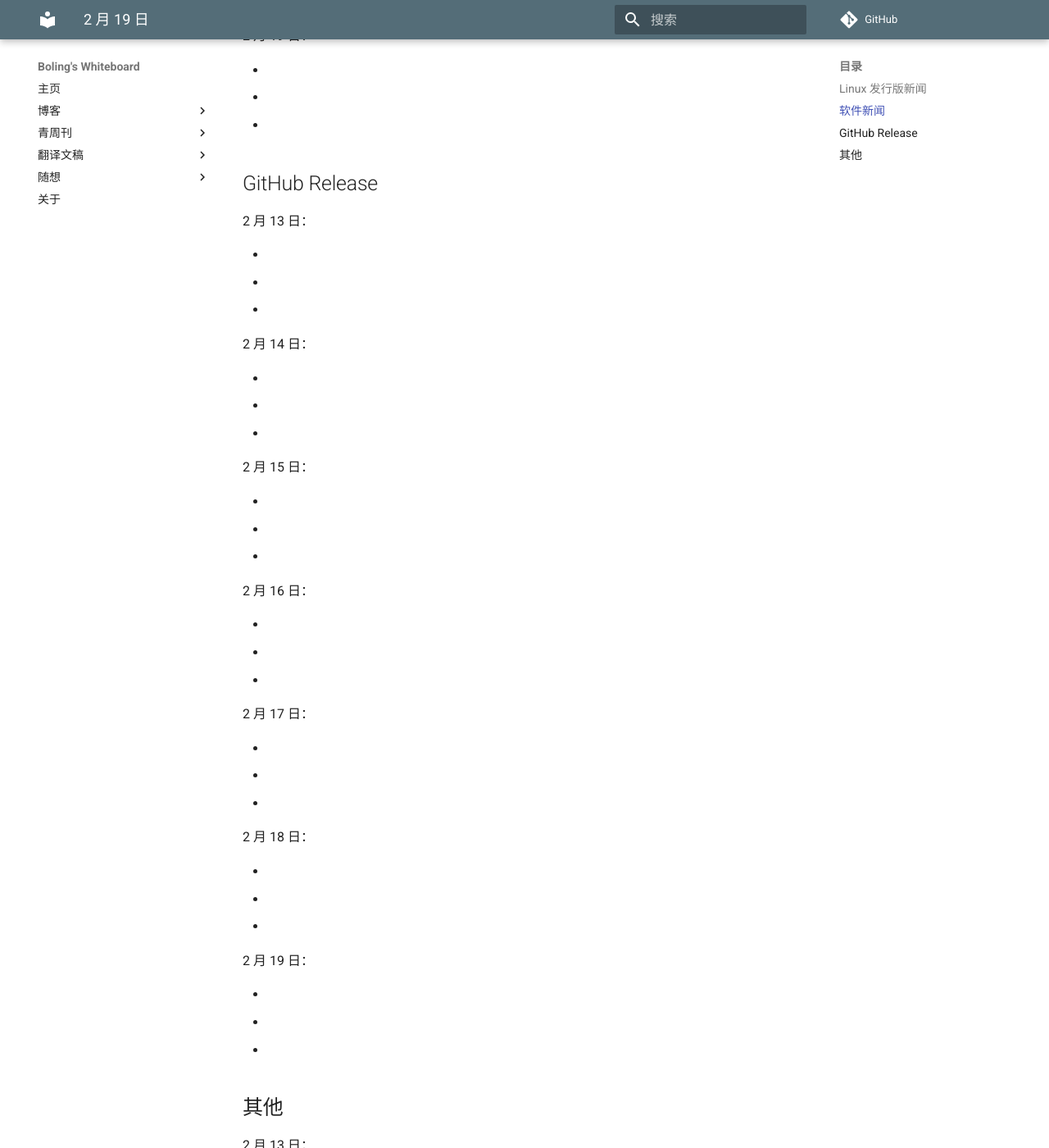
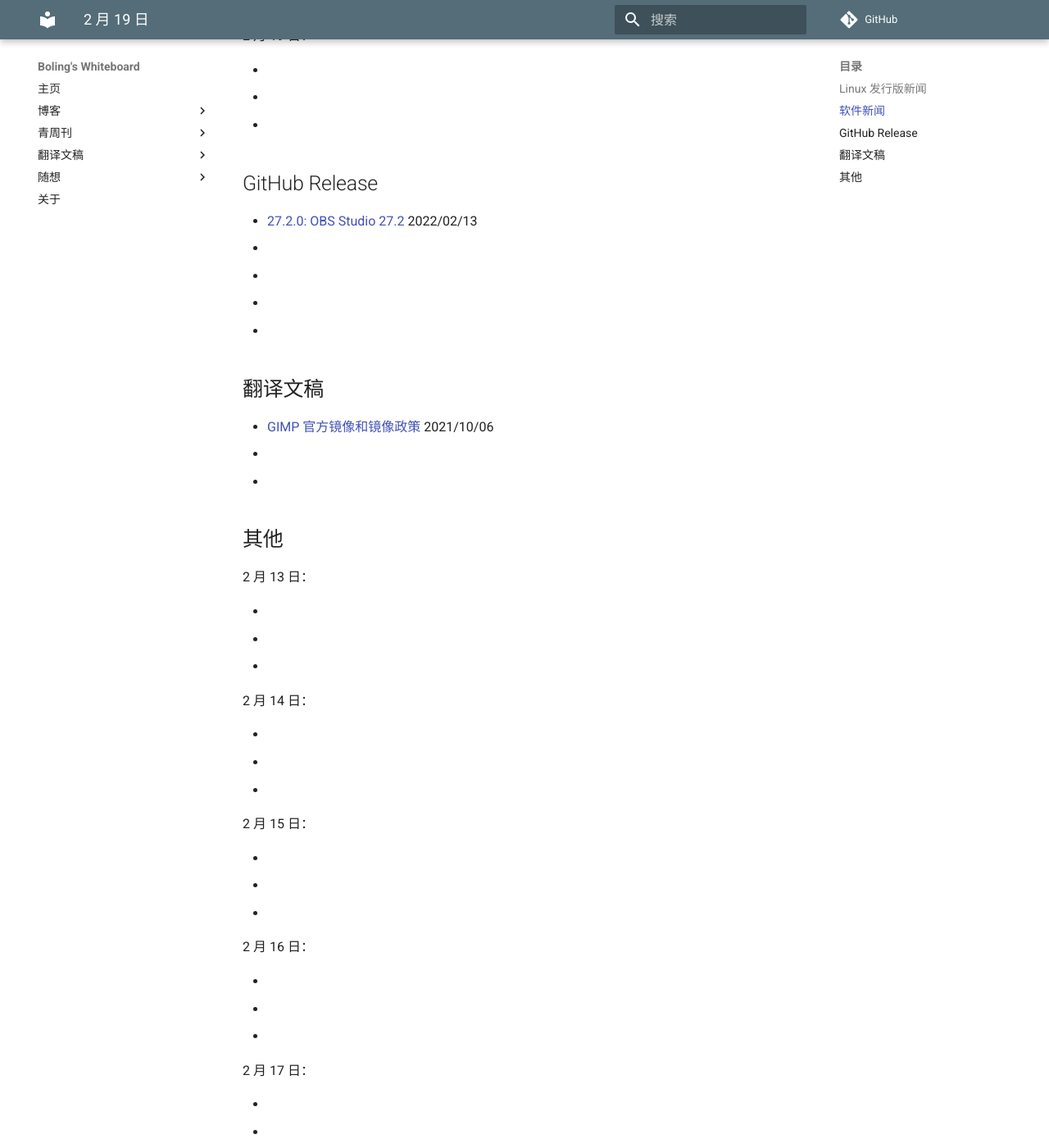
Before and after one commit to Hanjingxue-Boling/Whiteboard, an MkDocs documentation site: the page built from docs/weekly/22/02-19.md, in a window 1280 px wide and 1400 px high, scrolled down 2530 px. Shown: the whole window at 82% size. Built offline with MkDocs 1.6.1 and Material for MkDocs 9.7.7, drawn with Linux system fonts in a browser that asks for light colours; comment, search, counter and statistics services are not loaded.

Commit message:
添加新闻 02-13-1

```diff
--- a/docs/weekly/22/02-19.md
+++ b/docs/weekly/22/02-19.md
@@ -97,51 +97,19 @@
 - []()
 - []()
 
-
 ## GitHub Release
 
-2 月 13 日：
-
+- [27.2.0: OBS Studio 27.2](https://github.com/obsproject/obs-studio/releases/tag/27.2.0) 2022/02/13
+- []()
 - []()
 - []()
 - []()
 
-2 月 14 日：
+## 翻译文稿
 
+- [GIMP 官方镜像和镜像政策](../translation/gimp-mirror-policy.md) 2021/10/06
 - []()
 - []()
-- []()
-
-2 月 15 日：
-
-- []()
-- []()
-- []()
-
-2 月 16 日：
-
-- []()
-- []()
-- []()
-
-2 月 17 日：
-
-- []()
-- []()
-- []()
-
-2 月 18 日：
-
-- []()
-- []()
-- []()
-
-2 月 19 日：
-
-- []()
-- []()
-- []()
-
 
 ## 其他
 
```
Also changed, not shown: docs/weekly/.tample.md (+3 -35 lines), docs/weekly/index.md (+4 -0 lines).
